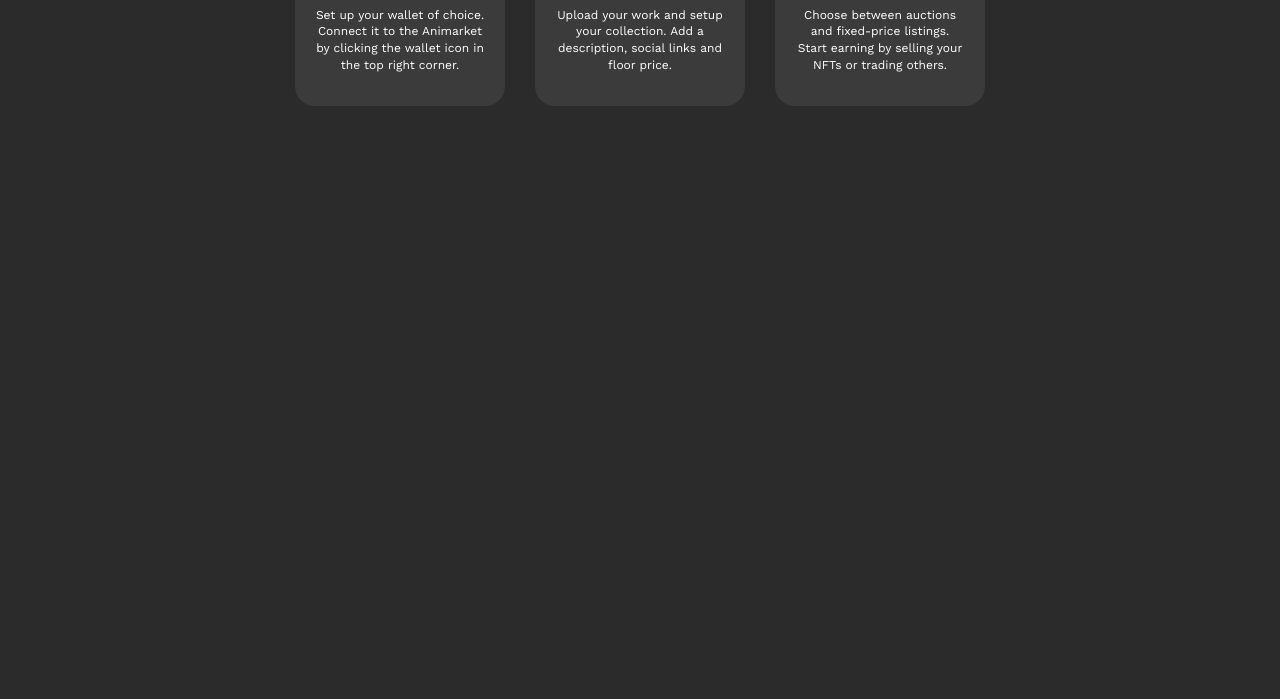
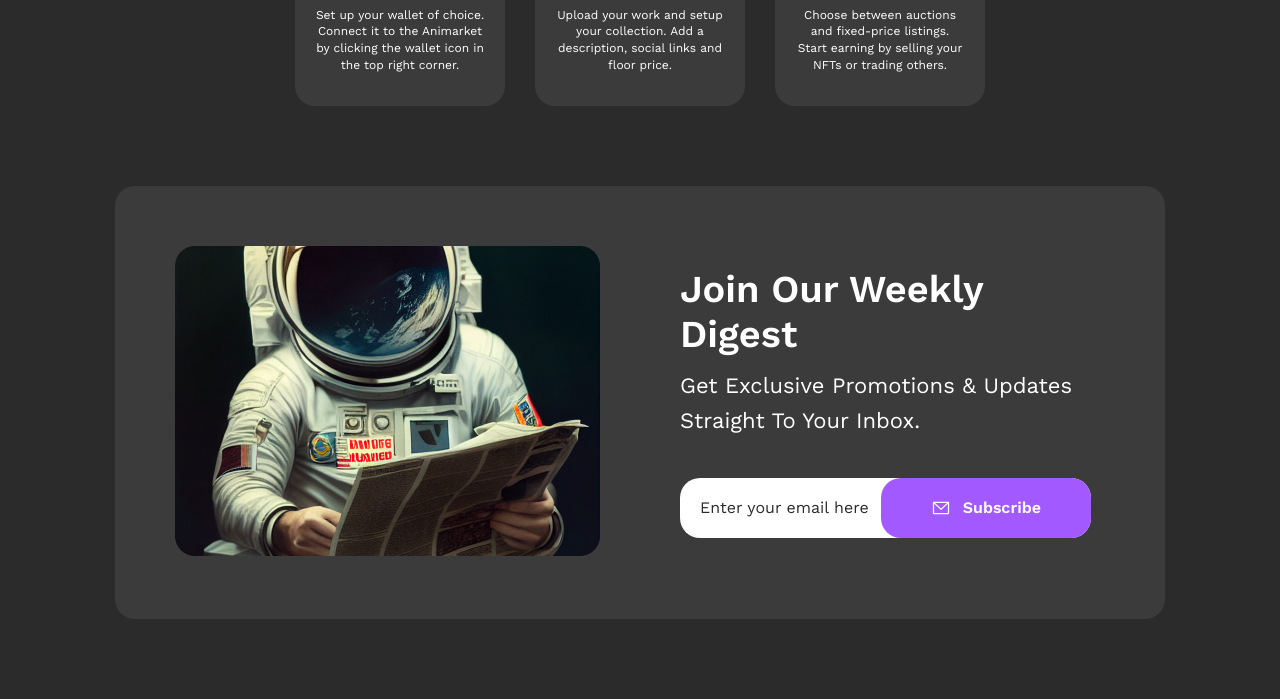
Before and after one commit to Shabnammammadova/Fronted-project, a plain HTML site: page client/pages/home/index.html in a window 1280 px wide. Shown: the part 4803-5502 px from the top of the page. Before the commit the page ends 4949 px from the top, so only its background shows below. Drawn offline with nearby package versions, Linux system fonts and the light colour scheme.

Commit message:
join weekly section added

```diff
--- a/client/pages/home/index.html
+++ b/client/pages/home/index.html
@@ -546,5 +546,26 @@
 </div>
  </section>
 
+<!-- Weekly digest -->
+<section class="weekly-digest">
+<div class="weekly">
+    <div class="left-side">
+<img src="../../../assets/images/cosmonavt.png" alt="">
+    </div>
+    <div class="right-side">
+        <div class="top">
+            <h1>Join our weekly digest</h1>
+            <p>Get exclusive promotions & updates straight to your inbox.</p>
+        </div>
+        <div class="bottom">
+            <button>
+                <p>Enter your email here</p>
+                <span><img src="../../../assets/icons/letter.svg" alt="">Subscribe</span>
+            </button>
+        </div>
+    </div>
+</div>
+
+</section>
 </body>
 </html>
--- a/client/scss/pages/_contact.scss
+++ b/client/scss/pages/_contact.scss
@@ -373,3 +373,106 @@
         }
     }
 }
+
+
+
+//Weekly digest
+
+.weekly-digest{
+    display: flex;
+    padding: 40px 195px 80px 195px;
+    flex-direction: column;
+    align-items: center;
+    gap: 10px;
+    align-self: stretch;
+    .weekly{
+        display: flex;
+        width: 1050px;
+        padding: 60px;
+        align-items: center;
+        gap: 80px;
+        border-radius: 20px;
+        background:$avatarbackground;
+        border: none;
+        .left-side{
+           img{
+            height: 310px;
+            flex: 1 0 0;
+           }
+        }
+        .right-side{
+            display: flex;
+            width: 425px;
+            flex-direction: column;
+            align-items: flex-start;
+            gap: 40px;
+            flex-shrink: 0;
+          .top{
+            display: flex;
+            flex-direction: column;
+            align-items: flex-start;
+            gap: 10px;
+            align-self: stretch;
+            h1{
+                color: $textcolor;
+                font-family: "Work Sans";
+                font-size: 38px;
+                font-style: normal;
+                font-weight: 600;
+                line-height: 120%; /* 45.6px */
+                text-transform: capitalize;
+            }
+            p{
+                color: $textcolor;
+                font-family: "Work Sans";
+                font-size: 22px;
+                font-style: normal;
+                font-weight: 400;
+                line-height: 160%; /* 35.2px */
+                text-transform: capitalize;
+            }
+          }
+          .bottom{
+            button{
+                display: flex;
+                height: 60px;
+                padding: 16px 0px 16px 20px;
+                align-items: center;
+                gap: 12px;
+                align-self: stretch;
+                border-radius: 20px;
+                background: $textcolor;
+                border: none;
+                cursor: pointer;
+                p{
+                    color: $backgroundcolor;
+                    font-family: "Work Sans";
+                    font-size: 16px;
+                    font-style: normal;
+                    font-weight: 400;
+                    line-height: 140%; /* 22.4px */
+                }
+                span{
+                    color:$textcolor;
+                    text-align: center;
+                    font-family: "Work Sans";
+                    font-size: 16px;
+                    font-style: normal;
+                    font-weight: 600;
+                    line-height: 140%; /* 22.4px */
+                    display: flex;
+                    height: 60px;
+                    padding: 0px 50px;
+                    justify-content: flex-end;
+                    align-items: center;
+                    gap: 12px;
+                    border: $purple;
+                    border-radius: 20px;
+                    background: $purple;
+                }
+            }
+
+          }
+        }
+    }
+}
```
Also changed, not shown: assets/icons/letter.svg (added), assets/images/cosmonavt.png (added), client/scss/main.css.
